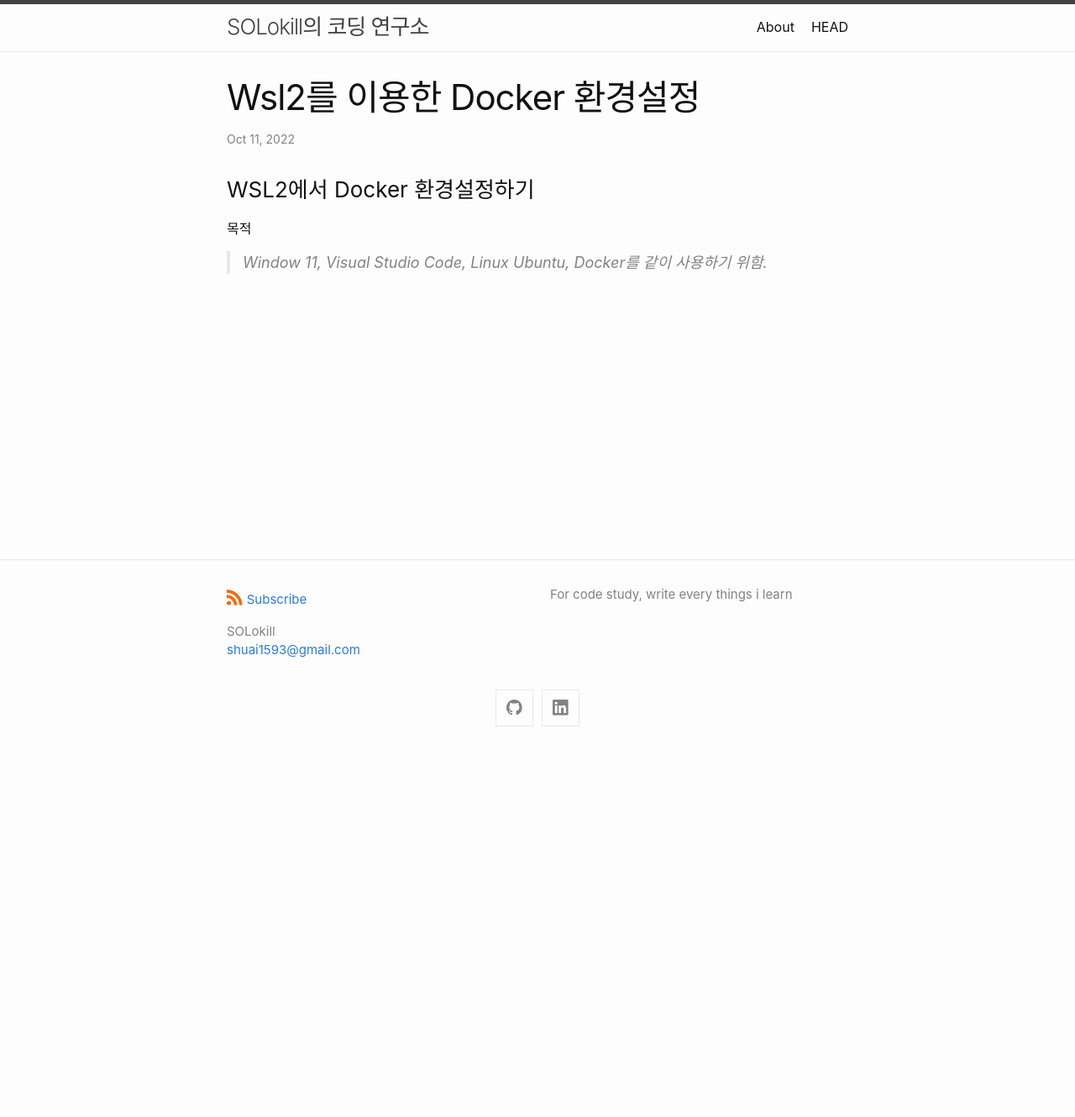
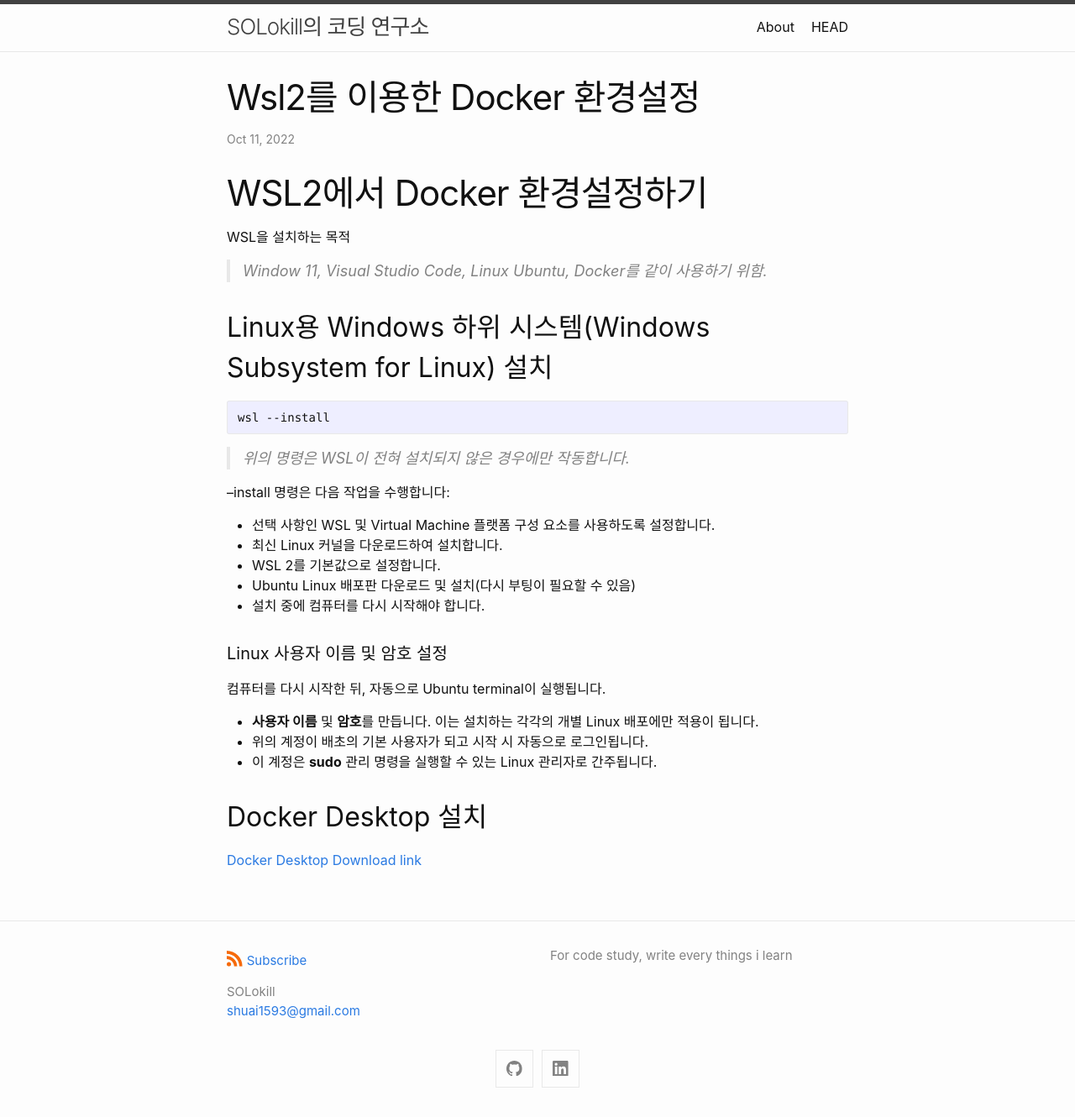
Before and after one commit to SouL-SK/SouL-SK.github.io, a Jekyll site: the page built from _posts/2022-10-11-WSL2를-이용한-Docker-환경설정.md, in a window 1280 px wide. Shown: the whole page at 84% size. Built offline with Jekyll 4.4.1, drawn with Linux system fonts in a browser that asks for light colours; our own code applies the rules of GitHub Pages for plain Markdown files; before the commit the page ends 900 px from its top, so only the background shows below that.

Commit message:
20221012

````diff
--- a/_posts/2022-10-11-WSL2를-이용한-Docker-환경설정.md
+++ b/_posts/2022-10-11-WSL2를-이용한-Docker-환경설정.md
@@ -1,4 +1,28 @@
-### WSL2에서 Docker 환경설정하기
+# WSL2에서 Docker 환경설정하기
 
-목적
+WSL을 설치하는 목적
 > Window 11, Visual Studio Code, Linux Ubuntu, Docker를 같이 사용하기 위함.
+
+## Linux용 Windows 하위 시스템(Windows Subsystem for Linux) 설치
+```
+wsl --install
+```
+> 위의 명령은 WSL이 전혀 설치되지 않은 경우에만 작동합니다.
+
+--install 명령은 다음 작업을 수행합니다:
+- 선택 사항인 WSL 및 Virtual Machine 플랫폼 구성 요소를 사용하도록 설정합니다.
+- 최신 Linux 커널을 다운로드하여 설치합니다.
+- WSL 2를 기본값으로 설정합니다.
+- Ubuntu Linux 배포판 다운로드 및 설치(다시 부팅이 필요할 수 있음)
+- 설치 중에 컴퓨터를 다시 시작해야 합니다.
+
+#### Linux 사용자 이름 및 암호 설정
+
+컴퓨터를 다시 시작한 뒤, 자동으로 Ubuntu terminal이 실행됩니다.
+- **사용자 이름** 및 **암호**를 만듭니다. 이는 설치하는 각각의 개별 Linux 배포에만 적용이 됩니다.
+- 위의 계정이 배초의 기본 사용자가 되고 시작 시 자동으로 로그인됩니다.
+- 이 계정은 **sudo** 관리 명령을 실행할 수 있는 Linux 관리자로 간주됩니다.
+
+## Docker Desktop 설치
+
+[Docker Desktop Download link](https://docs.docker.com/desktop/windows/wsl/#download)
````
